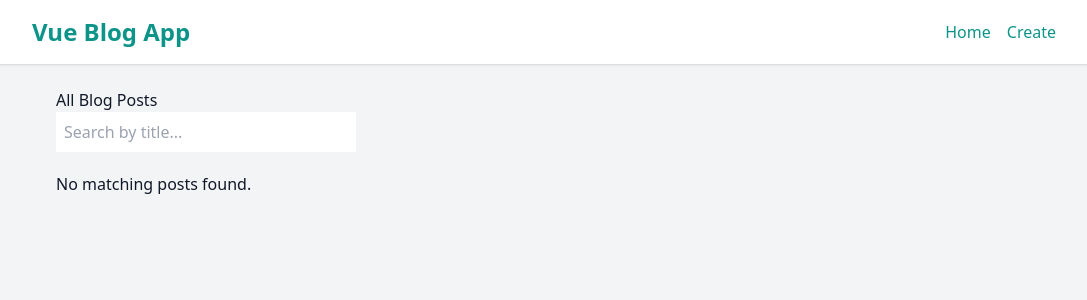
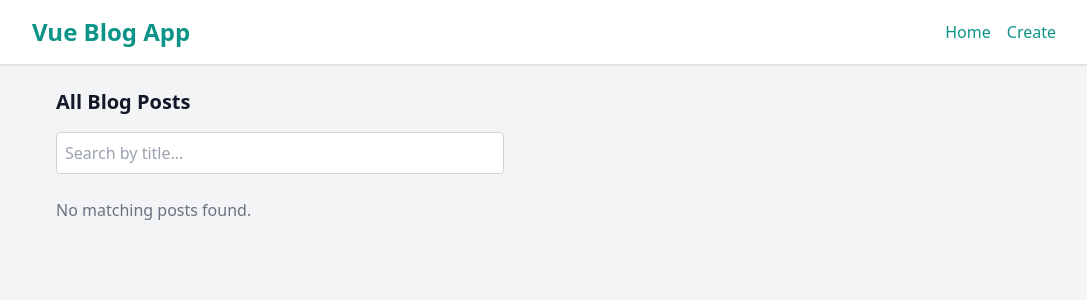
Before and after one commit to siddhx579/blog-app, a Vue app: page / in a window 1280 px wide. Shown: the top 300 px of the page, without its empty margins (96-1183 px from the left). Built offline with nearby package versions, Linux system fonts and the light colour scheme.

Commit message:
Update Home.vue

```diff
--- a/src/pages/Home.vue
+++ b/src/pages/Home.vue
@@ -1,15 +1,17 @@
 <template>
     <div>
-        <h2>All Blog Posts</h2>
+        <h2 class="text-lg sm:text-xl font-semibold mb-4">All Blog Posts</h2>
 
-        <input v-model="searchQuery" placeholder="Search by title..." class="search-input" />
+        <input v-model="searchQuery" placeholder="Search by title..."
+            class="mb-6 p-2 border border-gray-300 rounded w-full max-w-md" />
 
-        <div v-if="filteredPosts.length === 0">No matching posts found.</div>
+        <div v-if="filteredPosts.length === 0" class="text-gray-500">No matching posts found.</div>
 
-        <ul>
-            <li v-for="post in filteredPosts" :key="post.id">
-                <router-link :to="`/post/${post.id}`">
-                    <strong>{{ post.title }}</strong>
+        <ul class="space-y-4">
+            <li v-for="post in filteredPosts" :key="post.id" class="bg-white p-4 rounded shadow">
+                <router-link :to="`/post/${post.id}`"
+                    class="text-base sm:text-lg font-bold text-teal-700 hover:underline block">
+                    {{ post.title }}
                 </router-link>
             </li>
         </ul>
@@ -40,13 +42,3 @@ export default {
     },
 }
 </script>
-
-<style>
-.search-input {
-    margin-bottom: 20px;
-    padding: 8px;
-    width: 100%;
-    max-width: 300px;
-    font-size: 1rem;
-}
-</style>
```
